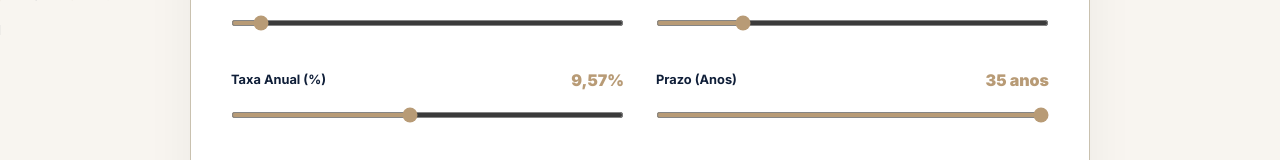
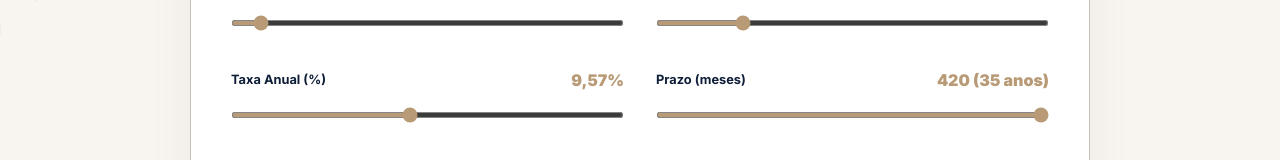
Before and after one commit to felipebrito/mai_amortizacao, a React (Vite) app: page / in a window 1280 px wide. Both pictures are taken after a click on the button "Diagnosticar Agora". Shown: the part 325-485 px from the top of the page. Built offline with nearby package versions, Linux system fonts and the light colour scheme.

Commit message:
Refactor Term input to use Months (60-420) with years display

```diff
--- a/src/App.tsx
+++ b/src/App.tsx
@@ -134,7 +134,11 @@ const RangeInput = ({ label, value, onChange, min, max, step = 1, isCurrency = f
                 onClick={() => setIsEditing(true)}
                 style={{ fontSize: isCompact ? '0.75rem' : '1rem', fontWeight: 900, color: '#b89b76', textAlign: 'right', cursor: 'text' }}
               >
-                {isCurrency ? formatBRL(value) : new Intl.NumberFormat('pt-BR', { maximumFractionDigits: 2 }).format(value) + (label.includes('Taxa') ? '%' : label.includes('Prazo') || label.includes('Tempo') ? ' anos' : '')}
+                {isCurrency
+                  ? formatBRL(value)
+                  : label.includes('meses')
+                    ? `${value} (${(value / 12).toFixed(1).replace('.0', '')} anos)`
+                    : new Intl.NumberFormat('pt-BR', { maximumFractionDigits: 2 }).format(value) + (label.includes('Taxa') ? '%' : label.includes('Prazo') || label.includes('Tempo') ? ' anos' : '')}
               </span>
             )}
           </div>
@@ -175,7 +179,7 @@ const App: React.FC = () => {
   const [propertyValue, setPropertyValue] = useState(250000);
   const [downPayment, setDownPayment] = useState(50000);
   const [interestRate, setInterestRate] = useState(9.57);
-  const [termYears, setTermYears] = useState(35);
+  const [termMonths, setTermMonths] = useState(420);
   const [type, setType] = useState<AmortizationType>('SAC');
   const [monthlyExtra, setMonthlyExtra] = useState(0);
   const [strategyMode, setStrategyMode] = useState<'VALUE' | 'TIME'>('VALUE');
@@ -184,7 +188,7 @@ const App: React.FC = () => {
 
   // Calculated Loan Amount
   const loanAmount = useMemo(() => propertyValue - downPayment, [propertyValue, downPayment]);
-  const termMonths = termYears * 12;
+  const termYears = termMonths / 12;
 
   const calculateMonthlyPayment = (principal: number, annualRate: number, months: number, amortType: AmortizationType): number => {
     const monthlyRate = annualRate / 100 / 12;
@@ -501,7 +505,7 @@ const App: React.FC = () => {
 
               <div style={{ display: 'grid', gridTemplateColumns: 'repeat(auto-fit, minmax(300px, 1fr))', gap: '2rem' }}>
                 <RangeInput label="Taxa Anual (%)" value={interestRate} onChange={setInterestRate} min={1} max={20} step={0.1} />
-                <RangeInput label="Prazo (Anos)" value={termYears} onChange={setTermYears} min={1} max={35} />
+                <RangeInput label="Prazo (meses)" value={termMonths} onChange={setTermMonths} min={60} max={420} step={1} />
               </div>
 
               <div style={{ padding: '1.5rem 2.5rem', background: '#0f1e38', borderRadius: '24px', color: 'white', display: 'flex', justifyContent: 'space-between', alignItems: 'center', marginBottom: '2rem', marginTop: '1rem' }}>
@@ -790,7 +794,7 @@ const App: React.FC = () => {
                 </div>
                 <div style={{ display: 'grid', gridTemplateColumns: '1fr 1fr', gap: '1rem', marginTop: '0.5rem' }}>
                   <RangeInput label="Taxa (%)" value={interestRate} onChange={setInterestRate} min={0} max={18} step={0.1} isCompact={true} />
-                  <RangeInput label="Prazo" value={termYears} onChange={setTermYears} min={5} max={35} isCompact={true} />
+                  <RangeInput label="Prazo (meses)" value={termMonths} onChange={setTermMonths} min={60} max={420} step={1} isCompact={true} />
                 </div>
                 <div style={{ marginTop: '0.5rem', display: 'flex', gap: '0.5rem' }}>
                   <button onClick={() => setType('SAC')} style={{ flex: 1, padding: '0.5rem', border: 'none', borderRadius: '8px', backgroundColor: type === 'SAC' ? '#0f1e38' : 'var(--muted)', color: type === 'SAC' ? 'white' : '#7a715e', fontWeight: 900, fontSize: '0.65rem', cursor: 'pointer' }}>SAC</button>
```
Also changed, not shown: test_calc.js (+20 -22 lines), 1 other file (tests, documents, lock files or other folders).
